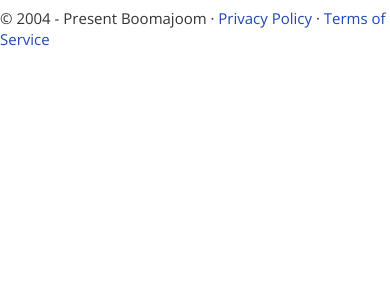
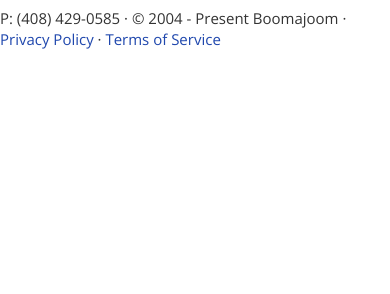
Before and after one commit to boomajoom/boomajoom_temp, a Django app: template templates/base.html in a window 390 px wide. Shown: the part 57-351 px from the top of the page. Run offline with Django 3.2, Linux system fonts and the light colour scheme; the template is opened without the code that fills it, so the values that code supplies are empty; parts of the project's set-up code (start-up, migrations or seed data) failed here and were passed over; some libraries are stand-ins or nearby versions.

Commit message:
added phone number to base template.

```diff
--- a/templates/base.html
+++ b/templates/base.html
@@ -47,6 +47,9 @@
                 <li><a href="{% url 'terms_of_service' %}">Terms of Service</a></li>
                 <li><a href="http://marketing.boomajoom.com">Boomajoom Marketing</a></li>
               </ul>
+                <ul class="nav navbar-nav navbar-right">
+
+                </ul>
             </div>
           </div>
         </nav>
@@ -70,7 +73,7 @@
       <!-- FOOTER -->
       <footer>
 
-        <p>&copy; 2004 - Present Boomajoom &middot; <a href="{% url 'privacy_policy' %}">Privacy Policy</a> &middot; <a href="{% url 'terms_of_service' %}">Terms of Service</a></p>
+        <p>P: (408) 429-0585 &middot; &copy; 2004 - Present Boomajoom &middot; <a href="{% url 'privacy_policy' %}">Privacy Policy</a> &middot; <a href="{% url 'terms_of_service' %}">Terms of Service</a></p>
       </footer>
 
 
```
Also changed, not shown: boomajoom_temp/settings.py (line endings or trailing spaces).
